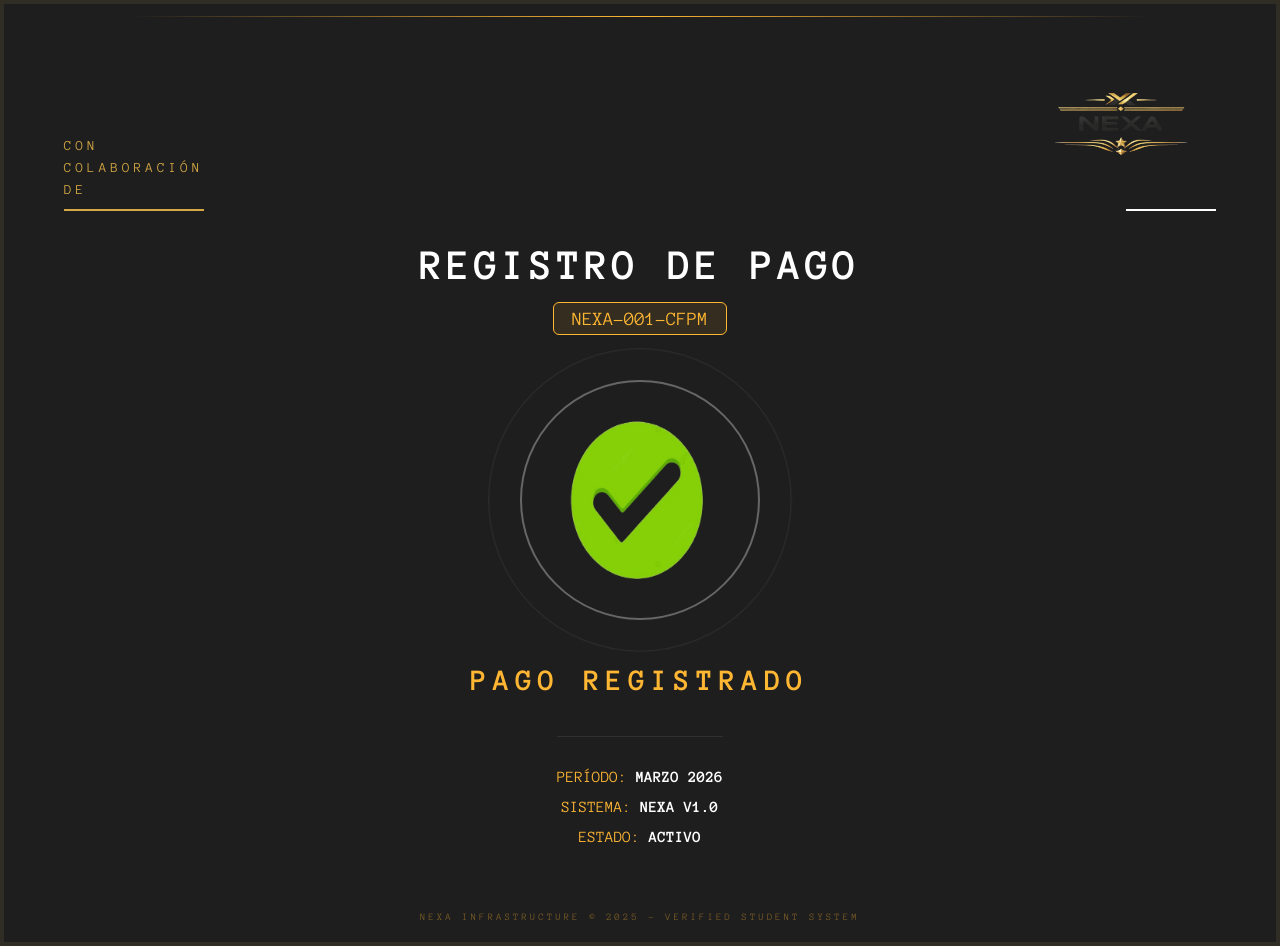
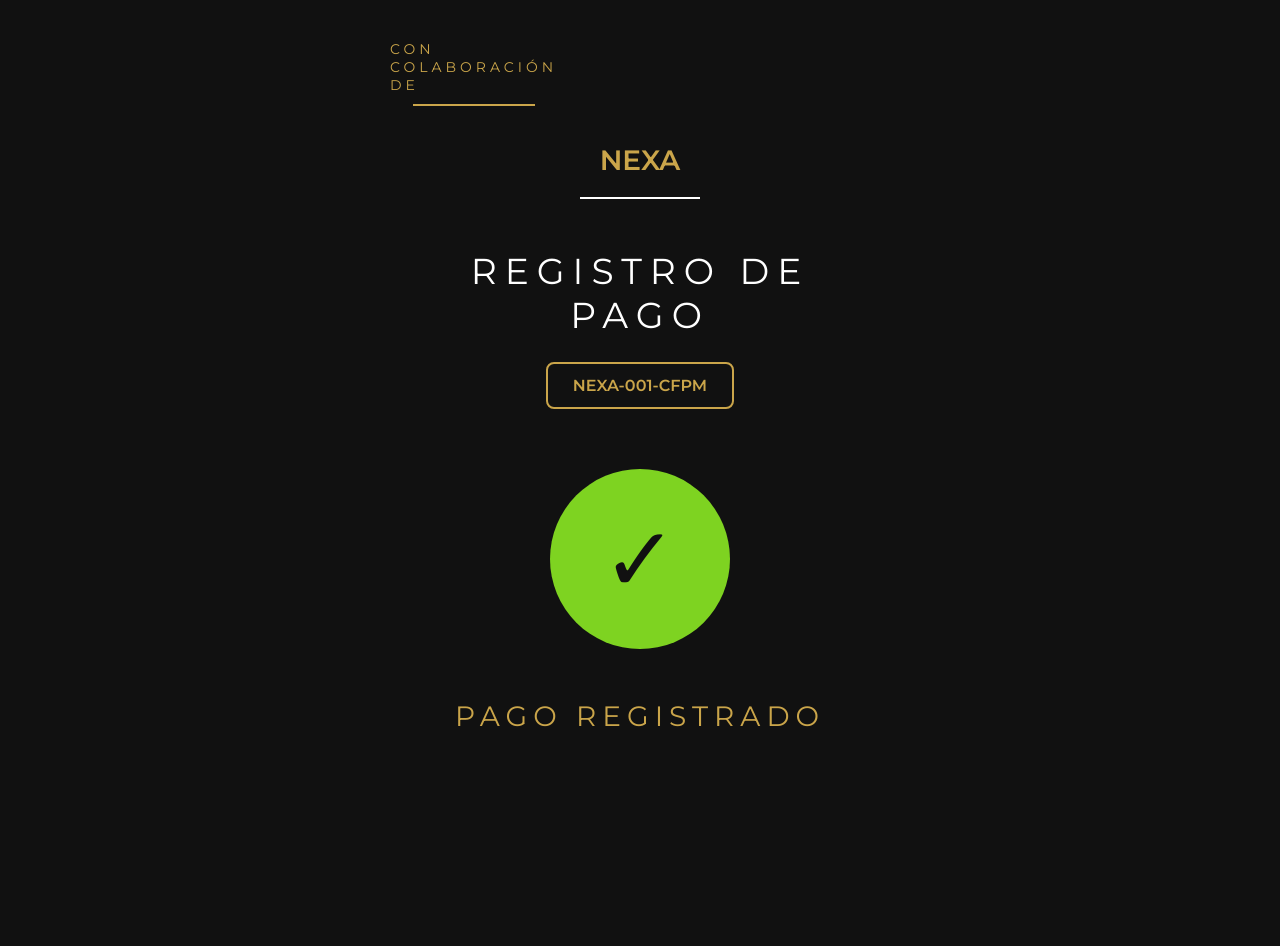
Before and after one commit to Dyzzyuncle/nexa-system, a plain HTML site: page index.html in a window 1280 px wide. After the commit the page ends 800 px from the top, so only its background shows below. Drawn offline with Linux system fonts and the light colour scheme.

Commit message:
Update index.html

```diff
--- a/index.html
+++ b/index.html
@@ -3,224 +3,156 @@
 <head>
 <meta charset="UTF-8">
 <meta name="viewport" content="width=device-width, initial-scale=1.0">
-<title>Registro de Pago – NEXA</title>
+<title>NEXA - Registro de Pago</title>
 
-<link href="https://fonts.googleapis.com/css2?family=Anonymous+Pro:wght@400;700&display=swap" rel="stylesheet">
+<link href="https://fonts.googleapis.com/css2?family=Montserrat:wght@300;400;600;700&display=swap" rel="stylesheet">
 
 <style>
-*{box-sizing:border-box;margin:0;padding:0;}
-
 body{
-    font-family:'Anonymous Pro',monospace;
-    background:#1e1e1e;
-    color:#FFB733;
-    min-height:100vh;
-    padding:20px;
-    position:relative;
-    border:4px solid rgba(255,217,102,0.08);
+    margin:0;
+    padding:0;
+    background:#111;
+    font-family:'Montserrat', sans-serif;
+    color:white;
+    display:flex;
+    justify-content:center;
 }
 
-/* Línea decorativa superior */
-body::before{
-    content:"";
-    position:absolute;
-    top:12px;
-    left:10%;
-    width:80%;
-    height:1px;
-    background:linear-gradient(to right,transparent,#FFB733,transparent);
-}
-
-/* ===== HEADER ===== */
-
-.header{
-    position:absolute;
-    top:25px; /* SUBE TODO EL BLOQUE */
-    left:0;
+.container{
     width:100%;
-    padding:0 60px;
-    display:flex;
-    justify-content:space-between;
-    align-items:flex-end;
-}
-
-/* Lado izquierdo */
-.left{
-    display:flex;
-    flex-direction:column;
-}
-
-.colab{
-    font-size:14px;
-    letter-spacing:4px;
-    line-height:22px;
-    color:#d4a843;
-}
-
-.colab-line{
-    margin-top:8px;
-    width:140px;
-    height:2px;
-    background:#d4a843;
-}
-
-/* Lado derecho */
-.right{
-    display:flex;
-    flex-direction:column;
-    align-items:flex-end;
-}
-
-.right img{
-    width:190px;
-    display:block;
-    margin-bottom:-18px; /* CORRIGE ESPACIO TRANSPARENTE DEL PNG */
-}
-
-.logo-line{
-    margin-top:8px;
-    width:90px;
-    height:2px;
-    background:#ffffff;
-}
-
-/* ===== CONTENIDO ===== */
-
-main{
-    margin-top:220px; /* MÁS ESPACIO PARA QUE NO SE SUPERPONGA */
-    display:flex;
-    flex-direction:column;
-    align-items:center;
+    max-width:500px;
+    padding:40px 20px;
     text-align:center;
 }
 
-h1{
-    font-size:2.7rem;
-    color:#ffffff;
-    letter-spacing:4px;
+/* Sección superior */
+.top-section{
+    display:flex;
+    justify-content:space-between;
+    align-items:flex-start;
 }
 
-.badge{
-    margin-top:15px;
-    padding:6px 18px;
-    border:1px solid #FFB733;
-    border-radius:6px;
-    font-size:1.2rem;
-    background:rgba(255,183,51,0.1);
+/* Texto lateral */
+.left-text{
+    text-align:left;
+    color:#caa54a;
+    letter-spacing:4px;
+    font-size:14px;
 }
 
-.status-box{
-    position:relative;
-    margin:70px 0;
+.left-text hr{
+    width:120px;
+    border:1px solid #caa54a;
+    margin-top:10px;
+}
+
+/* Logo */
+.logo-container{
     display:flex;
     justify-content:center;
-    align-items:center;
+    margin-top:30px; /* AQUÍ lo bajamos */
 }
 
-.status-img{
-    width:190px;
-    height:190px;
-    z-index:2;
+.logo{
+    font-size:28px;
+    font-weight:600;
+    color:#caa54a;
 }
 
-.halo1,.halo2{
-    position:absolute;
-    border-radius:50%;
+/* Línea blanca */
+.white-line{
+    width:120px;
+    height:2px;
+    background:white;
+    margin:20px auto 0 auto; /* centrada */
 }
 
-.halo1{
-    width:240px;
-    height:240px;
-    border:2px solid rgba(255,255,255,0.4);
-    animation:pulse 2.5s infinite ease-in-out;
+/* Título */
+.title{
+    margin-top:50px;
+    font-size:36px;
+    letter-spacing:8px;
 }
 
-.halo2{
-    width:290px;
-    height:290px;
-    border:1px solid rgba(255,255,255,0.15);
-    animation:pulse 2.5s infinite ease-in-out .6s;
+/* Código */
+.code{
+    margin-top:25px;
+    display:inline-block;
+    padding:12px 25px;
+    border:2px solid #caa54a;
+    border-radius:8px;
+    color:#caa54a;
+    font-weight:600;
 }
 
-@keyframes pulse{
-    0%{transform:scale(1);opacity:.8;}
-    50%{transform:scale(1.1);opacity:.3;}
-    100%{transform:scale(1);opacity:.8;}
+/* Check círculo */
+.check-container{
+    margin-top:60px;
+    display:flex;
+    justify-content:center;
 }
 
-.status-text{
-    font-size:1.9rem;
-    letter-spacing:6px;
-    font-weight:bold;
+.check-circle{
+    width:180px;
+    height:180px;
+    background:#7ED321;
+    border-radius:50%;
+    display:flex;
+    align-items:center;
+    justify-content:center;
+    font-size:90px;
+    color:#111;
 }
 
-.info{
-    margin-top:40px;
-    border-top:1px solid rgba(255,255,255,0.08);
-    padding-top:25px;
-    line-height:30px;
-    font-size:1rem;
+/* Texto inferior */
+.success-text{
+    margin-top:50px;
+    font-size:28px;
+    letter-spacing:6px;
+    color:#caa54a;
 }
 
-.info strong{
-    color:#ffffff;
-}
-
-footer{
-    margin-top:60px;
-    text-align:center;
-    font-size:10px;
-    letter-spacing:3px;
-    opacity:.4;
-}
 </style>
 </head>
 
 <body>
 
-<div class="header">
+<div class="container">
 
-    <div class="left">
-        <div class="colab">
+    <div class="top-section">
+        <div class="left-text">
             CON<br>
             COLABORACIÓN<br>
             DE
+            <hr>
         </div>
-        <div class="colab-line"></div>
     </div>
 
-    <div class="right">
-        <img src="img/nexa-logo.png" alt="NEXA">
-        <div class="logo-line"></div>
+    <div class="logo-container">
+        <div class="logo">NEXA</div>
+    </div>
+
+    <div class="white-line"></div>
+
+    <div class="title">
+        REGISTRO DE<br>PAGO
+    </div>
+
+    <div class="code">
+        NEXA-001-CFPM
+    </div>
+
+    <div class="check-container">
+        <div class="check-circle">
+            ✓
+        </div>
+    </div>
+
+    <div class="success-text">
+        PAGO REGISTRADO
     </div>
 
 </div>
 
-<main>
-
-    <h1>REGISTRO DE PAGO</h1>
-
-    <div class="badge">NEXA-001-CFPM</div>
-
-    <div class="status-box">
-        <div class="halo1"></div>
-        <div class="halo2"></div>
-        <img src="img/check.png" class="status-img" alt="Validado">
-    </div>
-
-    <div class="status-text">PAGO REGISTRADO</div>
-
-    <div class="info">
-        PERÍODO: <strong>MARZO 2026</strong><br>
-        SISTEMA: <strong>NEXA V1.0</strong><br>
-        ESTADO: <strong>ACTIVO</strong>
-    </div>
-
-</main>
-
-<footer>
-NEXA INFRASTRUCTURE © 2025 – VERIFIED STUDENT SYSTEM
-</footer>
-
 </body>
 </html>
```
